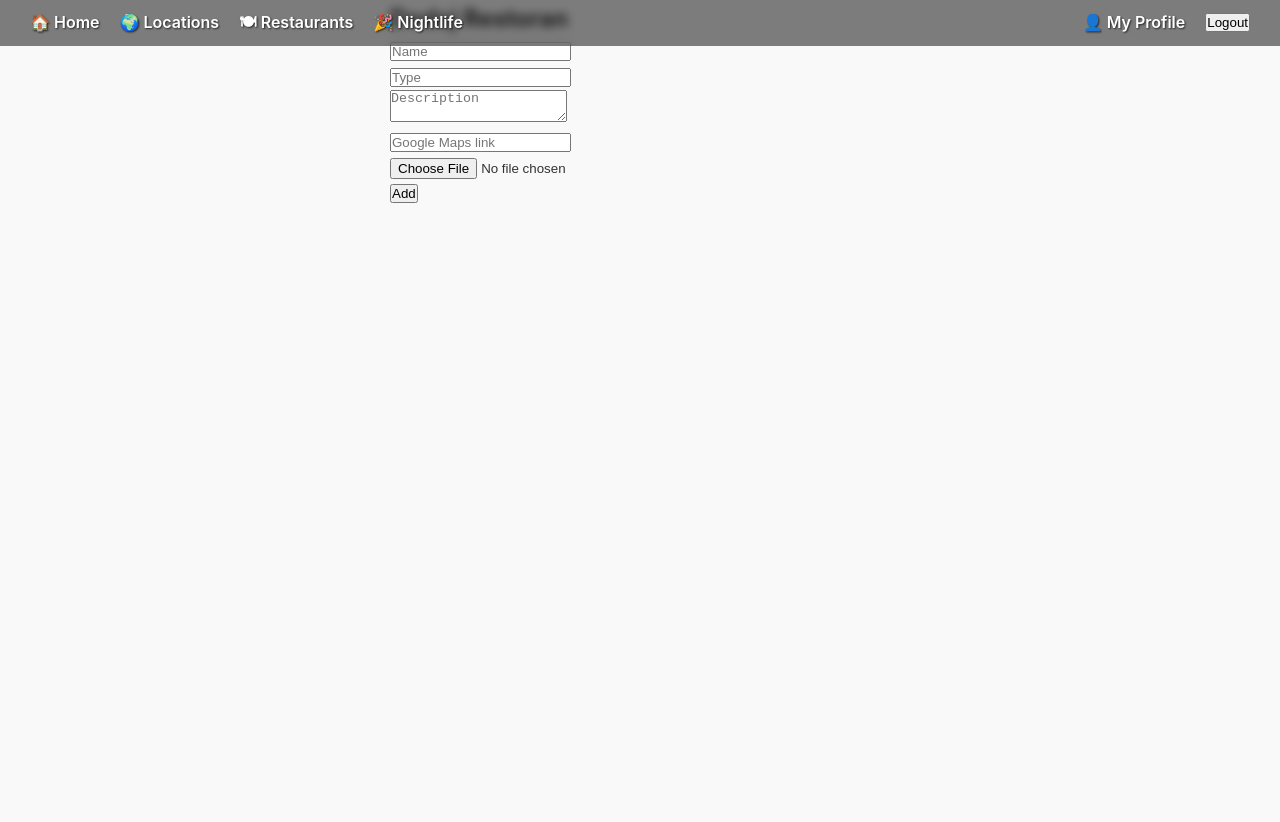
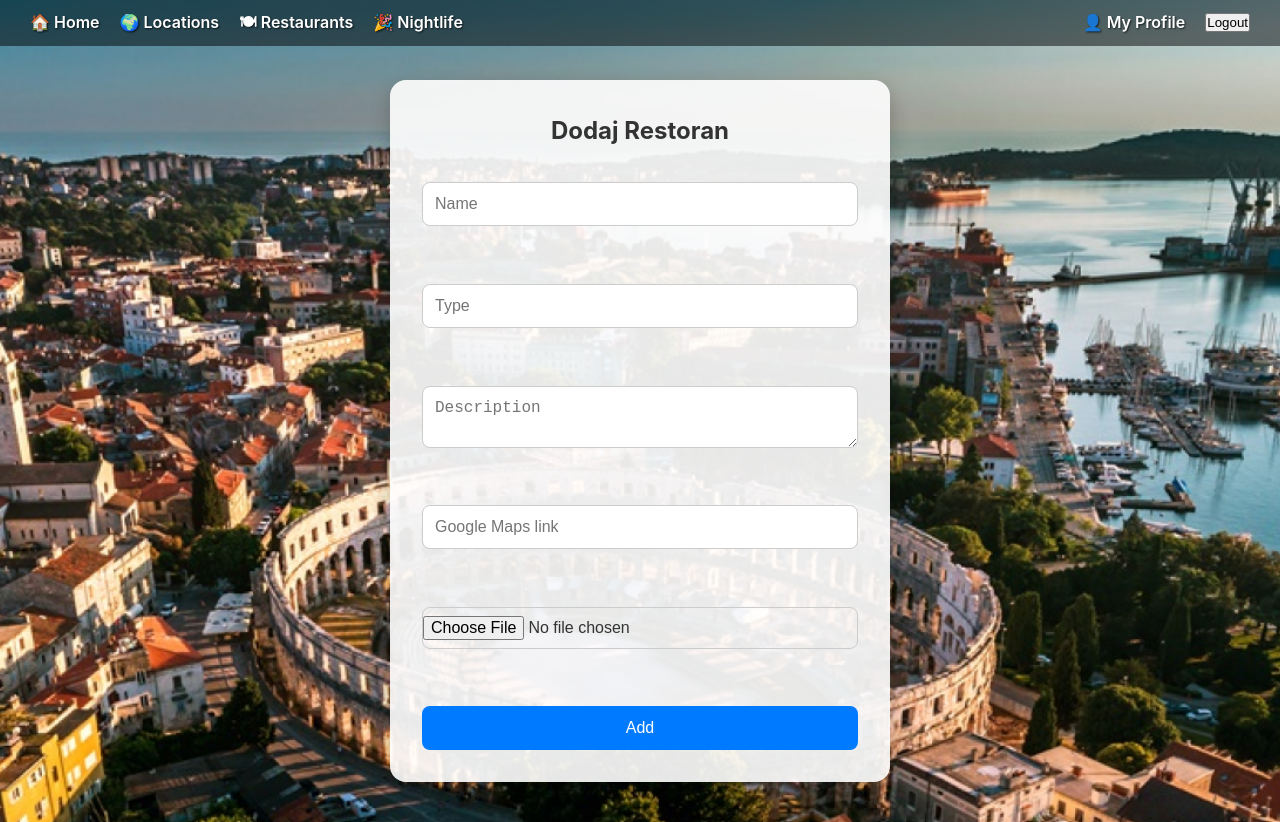
Before and after one commit to Siki2483/Frontend-webapps, a React (Create React App) app: page /dodaj-restoran in a window 1280 px wide. Before the commit the page ends 800 px from the top, so only its background shows below. Built offline with nearby package versions, Linux system fonts and the light colour scheme; sample sign-in values are in the browser's storage.

Commit message:
fixanje i dodavanje css-a.

```diff
--- /dev/null
+++ b/src/pages/Add.css
@@ -0,0 +1,59 @@
+.add-item-page {
+    background-image: url("background.png");
+    background-size: cover;
+    background-position: center;
+    display: flex;
+    justify-content: center;
+    align-items: center;
+    padding-top: 80px;
+    padding-bottom: 40px;
+    min-height: 90vh;
+  }
+
+  .add-item-container {
+    background-color: rgba(255, 255, 255, 0.9);
+    padding: 2rem;
+    border-radius: 16px;
+    box-shadow: 0 8px 20px rgba(0, 0, 0, 0.2);
+    max-width: 500px;
+    width: 100%;
+    display: flex;
+    flex-direction: column;
+    gap: 1rem;
+  }
+
+  .add-item-container h2 {
+    text-align: center;
+    margin-bottom: 1rem;
+    color: #333;
+  }
+
+  .add-item-container input,
+  .add-item-container textarea,
+  .add-item-container select {
+    padding: 0.75rem;
+    border-radius: 8px;
+    border: 1px solid #ccc;
+    font-size: 1rem;
+    width: 100%;
+    box-sizing: border-box;
+  }
+
+  .add-item-container button {
+    padding: 0.8rem;
+    background-color: #007bff;
+    color: white;
+    border: none;
+    border-radius: 8px;
+    font-size: 1rem;
+    cursor: pointer;
+    transition: background-color 0.3s ease;
+  }
+
+  .add-item-container button:hover {
+    background-color: #0056b3;
+  }
+
+  .add-item-container input[type="file"] {
+    padding: 0.5rem 0;
+  }
--- a/src/pages/AddLocation.jsx
+++ b/src/pages/AddLocation.jsx
@@ -1,5 +1,6 @@
 import React, { useState } from "react";
 import axios from "axios";
+import "./Add.css";
 
 
 function AddLocation() {
@@ -47,9 +48,9 @@ function AddLocation() {
   };
 
   return (
-    <div style={{ maxWidth: "500px", margin: "0 auto" }}>
+    <div className="add-item-page">
+      <form className="add-item-container" onSubmit={handleSubmit}>
       <h2>Add location</h2>
-      <form onSubmit={handleSubmit}>
         <input name="name" placeholder="Name" value={formData.name} onChange={handleChange} required />
         <br />
         <input name="type" placeholder="Type" value={formData.type} onChange={handleChange} required />
--- a/src/pages/AddNightlife.jsx
+++ b/src/pages/AddNightlife.jsx
@@ -1,5 +1,6 @@
 import React, { useState } from "react";
 import axios from "axios";
+import "./Add.css";
 
 const API_BASE = process.env.REACT_APP_API_BASE;
 
@@ -55,9 +56,9 @@ function AddNightlife() {
   };
 
   return (
-    <div style={{ maxWidth: "500px", margin: "0 auto" }}>
+    <div className="add-item-page">
+      <form className="add-item-container" onSubmit={handleSubmit}>
       <h2>Add Nightlife</h2>
-      <form onSubmit={handleSubmit}>
         <input name="name" placeholder="Naziv" value={formData.name} onChange={handleChange} required />
         <br />
         <input name="type" placeholder="Tip" value={formData.type} onChange={handleChange} />
--- a/src/pages/AddRestaurants.jsx
+++ b/src/pages/AddRestaurants.jsx
@@ -1,5 +1,6 @@
 import React, { useState } from "react";
 import axios from "axios";
+import "./Add.css";
 
 
 function AddRestaurant() {
@@ -46,9 +47,9 @@ function AddRestaurant() {
   };
 
   return (
-    <div style={{ maxWidth: "500px", margin: "0 auto" }}>
+    <div className="add-item-page">
+      <form className="add-item-container" onSubmit={handleSubmit}>
       <h2>Dodaj Restoran</h2>
-      <form onSubmit={handleSubmit}>
         <input name="name" placeholder="Name" value={formData.name} onChange={handleChange} required />
         <br />
         <input name="type" placeholder="Type" value={formData.type} onChange={handleChange} required />
--- a/src/pages/Locations.jsx
+++ b/src/pages/Locations.jsx
@@ -5,43 +5,14 @@ import "./Locations.css";
 
 function Locations() {
   const [locations, setLocations] = useState([]);
-
   const [filterType, setFilterType] = useState("all");
   const [sortOption, setSortOption] = useState("none");
-
-  const calculateAverageRating = (reviews) => {
-    if (!reviews || reviews.length === 0) return null;
-    const sum = reviews.reduce((acc, review) => acc + review.rating, 0);
-    return (sum / reviews.length).toFixed(1);
-  };
-
-  const renderStars = (rating) => {
-    const rounded = Math.round(rating);
-    return "★".repeat(rounded) + "☆".repeat(5 - rounded);
-  };
 
   useEffect(() => {
     const fetchLocations = async () => {
       try {
         const res = await axios.get(`${process.env.REACT_APP_API_BASE}/api/locations`);
         setLocations(res.data);
-
-        const filtered = res.data.filter((loc) =>
-          filterType === "all" ? true : loc.type === filterType
-        );
-
-        const sorted = [...filtered].sort((a, b) => {
-          if (sortOption === "rating-desc") {
-            return (b.rating || 0) - (a.rating || 0);
-          } else if (sortOption === "rating-asc") {
-            return (a.rating || 0) - (b.rating || 0);
-          } else if (sortOption === "name") {
-            return a.name.localeCompare(b.name);
-          } else {
-            return 0;
-          }
-        });
-
       } catch (err) {
         console.error("Error:", err.response?.data || err.message);
       }
@@ -50,12 +21,41 @@ function Locations() {
     fetchLocations();
   }, []);
 
+  const calculateAverageRating = (reviews) => {
+    if (!reviews || reviews.length === 0) return 0;
+    const sum = reviews.reduce((acc, review) => acc + review.rating, 0);
+    return sum / reviews.length;
+  };
+
+  const renderStars = (rating) => {
+    const rounded = Math.round(rating);
+    return "★".repeat(rounded) + "☆".repeat(5 - rounded);
+  };
+
+  const getFilteredAndSortedList = () => {
+    let list = [...locations];
+
+    if (filterType !== "all") {
+      list = list.filter((loc) => loc.type.toLowerCase() === filterType.toLowerCase());
+    }
+
+    if (sortOption === "rating-desc") {
+      list.sort((a, b) => calculateAverageRating(b.reviews) - calculateAverageRating(a.reviews));
+    } else if (sortOption === "rating-asc") {
+      list.sort((a, b) => calculateAverageRating(a.reviews) - calculateAverageRating(b.reviews));
+    } else if (sortOption === "name") {
+      list.sort((a, b) => a.name.localeCompare(b.name));
+    }
+
+    return list;
+  };
+
   return (
     <div className="locations-page">
       <h2>Locations & Beaches</h2>
 
-      <div className = "filter-sort-bar">
-        <div className = "select-wrapper">
+      <div className="filter-sort-bar">
+        <div className="select-wrapper">
           <label>Filter by type:</label>
           <select onChange={(e) => setFilterType(e.target.value)} value={filterType}>
             <option value="all">All Types</option>
@@ -64,7 +64,7 @@ function Locations() {
           </select>
         </div>
 
-        <div className = "select-wrapper">
+        <div className="select-wrapper">
           <label>Sort by:</label>
           <select onChange={(e) => setSortOption(e.target.value)} value={sortOption}>
             <option value="none">No Sorting</option>
@@ -76,7 +76,7 @@ function Locations() {
       </div>
 
       <div className="location-container">
-        {locations.map((loc) => {
+        {getFilteredAndSortedList().map((loc) => {
           const avgRating = calculateAverageRating(loc.reviews);
           return (
             <div key={loc._id} className="location-card">
@@ -88,7 +88,7 @@ function Locations() {
 
               {loc.image && (
                 <img
-                  src={`http://localhost:5000${loc.image}`}
+                  src={`https://backend-webapps.onrender.com${loc.image}`}
                   alt={loc.name}
                   className="location-image"
                 />
@@ -96,7 +96,7 @@ function Locations() {
 
               {avgRating ? (
                 <p>
-                  {renderStars(Number(avgRating))} ({avgRating} / 5, {loc.reviews.length} reviews)
+                  {renderStars(avgRating)} ({avgRating.toFixed(1)} / 5, {loc.reviews.length} reviews)
                 </p>
               ) : (
                 <p>There are no reviews yet</p>
--- a/src/pages/Nightlife.jsx
+++ b/src/pages/Nightlife.jsx
@@ -78,7 +78,7 @@ function Nightlife() {
         </div>
 
       <div className="nightlife-container">
-        {nightlifeList.map((place) => {
+      {getFilteredAndSortedList().map((place) => {
           const avgRating = calculateAverageRating(place.reviews);
           return (
             <div key={place._id} className="nightlife-card">
@@ -89,7 +89,7 @@ function Nightlife() {
 
               {place.image && (
                 <img
-                  src={`http://localhost:5000${place.image}`}
+                  src={`https://backend-webapps.onrender.com${place.image}`}
                   alt={place.name}
                   className="nightlife-image"
                 />
--- a/src/pages/Restaurants.jsx
+++ b/src/pages/Restaurants.jsx
@@ -90,7 +90,7 @@ function Restaurants() {
 
               {rest.image && (
                 <img
-                  src={`http://localhost:5000${rest.image}`}
+                  src={`https://backend-webapps.onrender.com${rest.image}`}
                   alt={rest.name}
                   className="restaurant-image"
                 />
```
